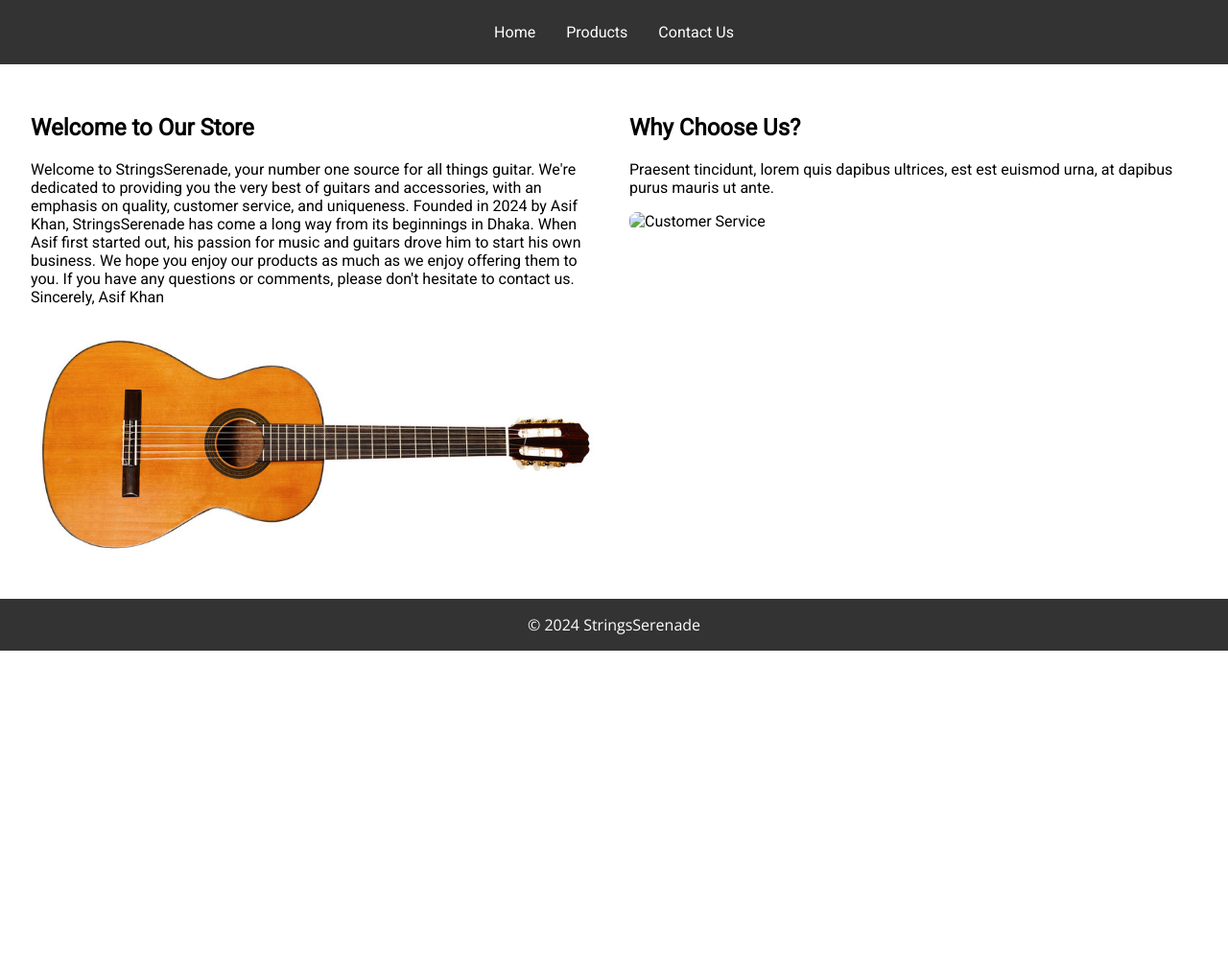
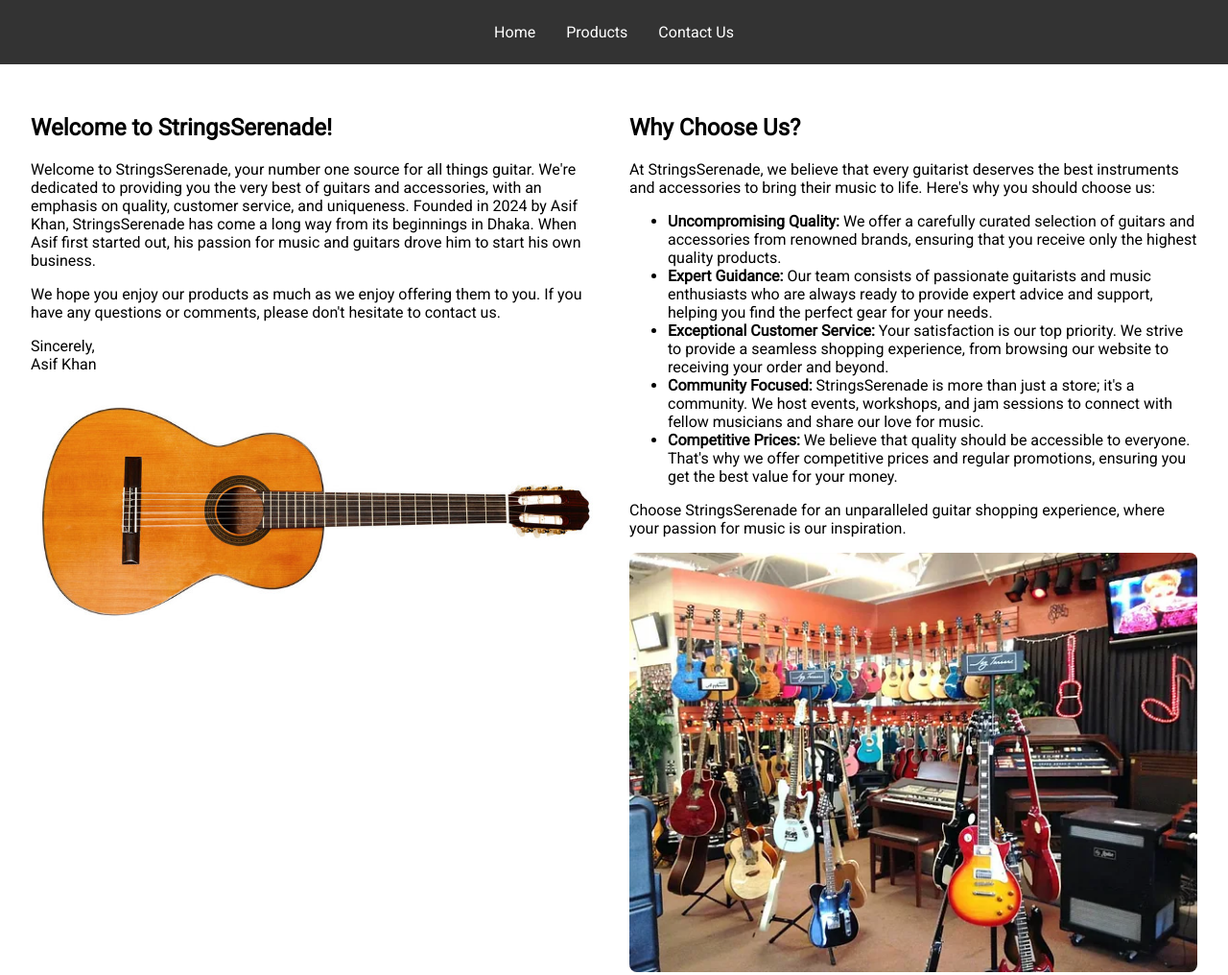
Before and after one commit to mcreo/midterm, a plain HTML site: page index.html in a window 1280 px wide. Shown: the top 1016 px of the page at 96% size. Before the commit the page ends 800 px from the top, so only its background shows below. Drawn offline with nearby package versions, Linux system fonts and the light colour scheme.

Commit message:
Add files via upload

```diff
--- a/index.html
+++ b/index.html
@@ -18,19 +18,45 @@
     </header>
     <main class="flex-container">
         <section>
-            <h1>Welcome to Our Store</h1>
-            <p>Welcome to StringsSerenade, your number one source for all things guitar. We're dedicated to providing you the very best of guitars and accessories, with an emphasis on quality, customer service, and uniqueness. Founded in 2024 by Asif Khan, StringsSerenade has come a long way from its beginnings in Dhaka. When Asif first started out, his passion for music and guitars drove him to start his own business.
-
+            <h1>Welcome to StringsSerenade!</h1>
+            <p>
+                Welcome to StringsSerenade, your number one source for all things guitar. We're dedicated to providing you the very best of guitars and accessories, with an emphasis on quality, customer service, and uniqueness. Founded in 2024 by Asif Khan, StringsSerenade has come a long way from its beginnings in Dhaka. When Asif first started out, his passion for music and guitars drove him to start his own business.
+            </p>
+            <p>
                 We hope you enjoy our products as much as we enjoy offering them to you. If you have any questions or comments, please don't hesitate to contact us.
-
-                Sincerely,
-                Asif Khan</p>
+            </p>
+            <p>
+                Sincerely,<br>
+                Asif Khan
+            </p>
             <img src="images/home1.jpg" alt="Product Image">
         </section>
         <section>
             <h2>Why Choose Us?</h2>
-            <p>Praesent tincidunt, lorem quis dapibus ultrices, est est euismod urna, at dapibus purus mauris ut ante.</p>
-            <img src="images/home2.jpg" alt="Customer Service">
+            <p>
+                At StringsSerenade, we believe that every guitarist deserves the best instruments and accessories to bring their music to life. Here's why you should choose us:
+            </p>
+            <ul>
+                <li>
+                    <strong>Uncompromising Quality:</strong> We offer a carefully curated selection of guitars and accessories from renowned brands, ensuring that you receive only the highest quality products.
+                </li>
+                <li>
+                    <strong>Expert Guidance:</strong> Our team consists of passionate guitarists and music enthusiasts who are always ready to provide expert advice and support, helping you find the perfect gear for your needs.
+                </li>
+                <li>
+                    <strong>Exceptional Customer Service:</strong> Your satisfaction is our top priority. We strive to provide a seamless shopping experience, from browsing our website to receiving your order and beyond.
+                </li>
+                <li>
+                    <strong>Community Focused:</strong> StringsSerenade is more than just a store; it's a community. We host events, workshops, and jam sessions to connect with fellow musicians and share our love for music.
+                </li>
+                <li>
+                    <strong>Competitive Prices:</strong> We believe that quality should be accessible to everyone. That's why we offer competitive prices and regular promotions, ensuring you get the best value for your money.
+                </li>
+            </ul>
+            <p>
+                Choose StringsSerenade for an unparalleled guitar shopping experience, where your passion for music is our inspiration.
+            </p>
+            <img src="images/home2.webp" alt="Customer Service">
         </section>
     </main>
     <footer>
```
Also changed, not shown: images/home2.webp (added).
